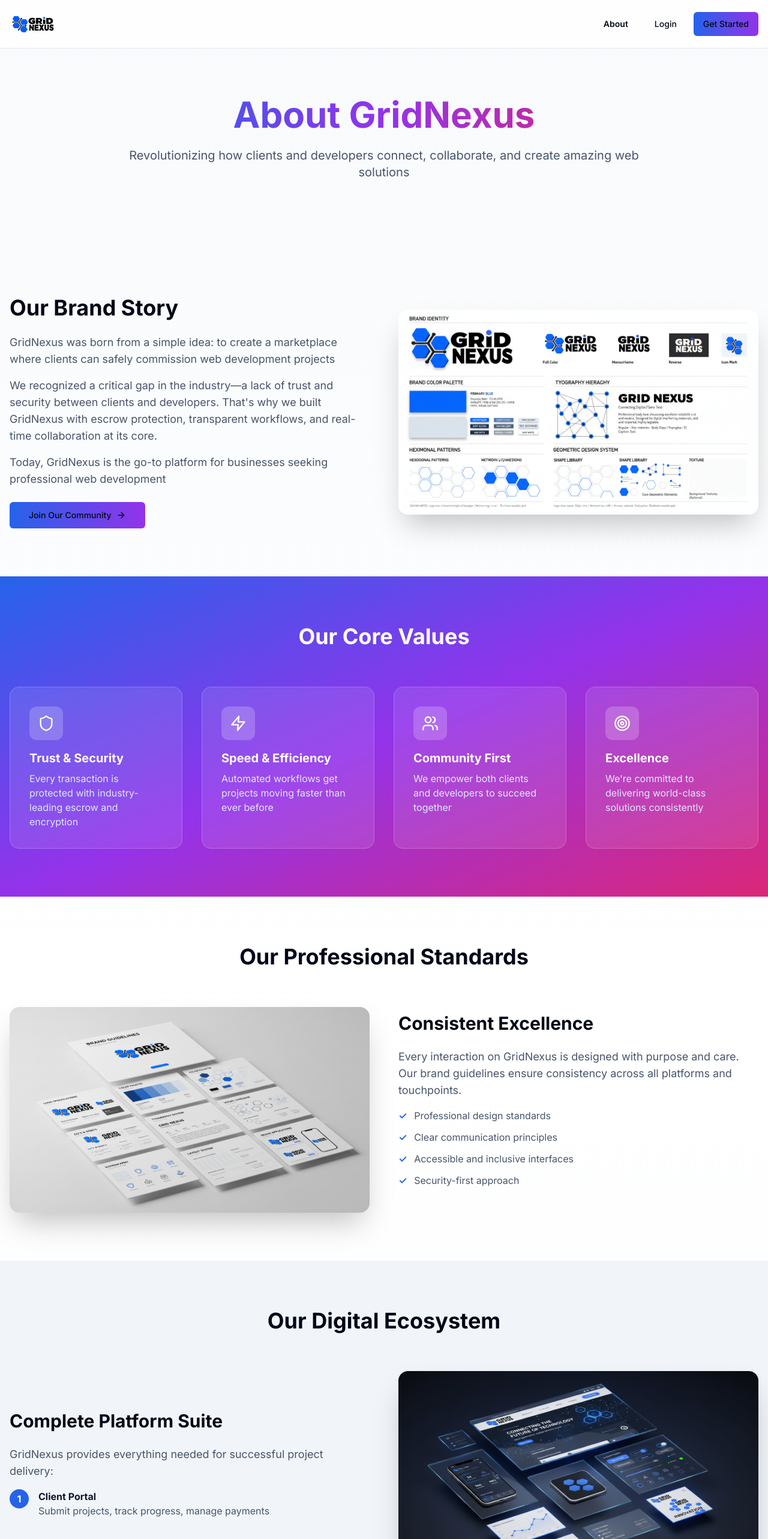
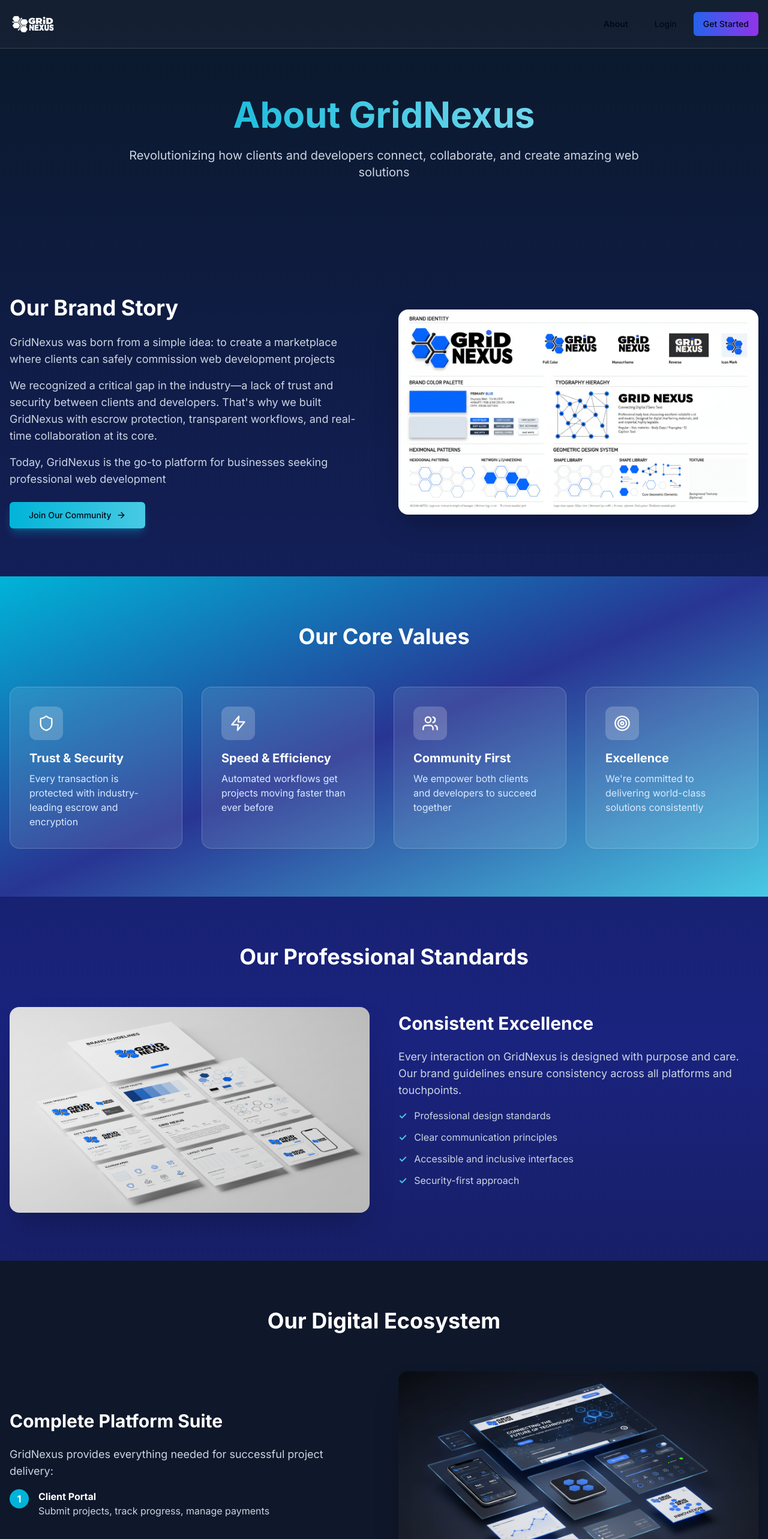
Before and after one commit to Apetorku/Grid, a Next.js app: page /about in a window 1280 px wide. Shown: the top 2566 px of the page at 60% size. Built offline with nearby package versions, Linux system fonts and the light colour scheme.

Commit message:
redesign the about page and added the back button

```diff
--- a/app/about/page.tsx
+++ b/app/about/page.tsx
@@ -7,9 +7,9 @@
 
 export default function AboutPage() {
   return (
-    <div className="min-h-screen bg-gradient-to-b from-slate-50 via-white to-slate-50">
+    <div className="min-h-screen bg-gradient-to-b from-navy-950 via-navy-900 to-slate-bg">
       {/* Header */}
-      <header className="border-b bg-white/80 backdrop-blur-md sticky top-0 z-50">
+      <header className="border-b border-slate-border bg-slate-panel/50 backdrop-blur-md sticky top-0 z-50">
         <div className="container mx-auto px-4 py-4">
           <nav className="flex items-center justify-between">
             <Link
@@ -21,7 +21,7 @@
                 alt="GridNexus Logo"
                 width={180}
                 height={50}
-                className="h-12 w-auto"
+                className="h-12 w-auto brightness-0 invert"
                 priority
               />
             </Link>
@@ -47,10 +47,10 @@
       {/* Hero Section */}
       <section className="container mx-auto px-4 py-20">
         <div className="max-w-4xl mx-auto text-center">
-          <h1 className="text-5xl md:text-6xl font-bold mb-6 bg-gradient-to-r from-blue-600 via-purple-600 to-pink-600 bg-clip-text text-transparent">
+          <h1 className="text-5xl md:text-6xl font-bold mb-6 bg-gradient-to-r from-electric-blue via-electric-cyan to-electric-light bg-clip-text text-transparent">
             About GridNexus
           </h1>
-          <p className="text-xl text-slate-600 mb-8">
+          <p className="text-xl text-slate-300 mb-8">
             Revolutionizing how clients and developers connect, collaborate, and
             create amazing web solutions
           </p>
@@ -61,25 +61,25 @@
       <section className="container mx-auto px-4 py-20">
         <div className="grid lg:grid-cols-2 gap-12 items-center">
           <div>
-            <h2 className="text-4xl font-bold mb-6">Our Brand Story</h2>
-            <p className="text-lg text-slate-600 mb-4">
+            <h2 className="text-4xl font-bold mb-6 text-white">Our Brand Story</h2>
+            <p className="text-lg text-slate-300 mb-4">
               GridNexus was born from a simple idea: to create a marketplace
               where clients can safely commission web development projects
             </p>
-            <p className="text-lg text-slate-600 mb-4">
+            <p className="text-lg text-slate-300 mb-4">
               We recognized a critical gap in the industry—a lack of trust and
               security between clients and developers. That&apos;s why we built
               GridNexus with escrow protection, transparent workflows, and
               real-time collaboration at its core.
             </p>
-            <p className="text-lg text-slate-600 mb-6">
+            <p className="text-lg text-slate-300 mb-6">
               Today, GridNexus is the go-to platform for businesses seeking
               professional web development
             </p>
             <Link href="/signup">
               <Button
                 size="lg"
-                className="bg-gradient-to-r from-blue-600 to-purple-600 hover:from-blue-700 hover:to-purple-700"
+                className="bg-gradient-to-r from-electric-blue to-electric-cyan hover:from-electric-blue/90 hover:to-electric-cyan/90 shadow-lg shadow-electric-blue/30"
               >
                 Join Our Community
                 <ArrowRight className="ml-2 h-4 w-4" />
@@ -99,7 +99,7 @@
       </section>
 
       {/* Core Values Section */}
-      <section className="bg-gradient-to-br from-blue-600 via-purple-600 to-pink-600 py-20">
+      <section className="bg-gradient-to-br from-electric-blue via-navy-800 to-electric-cyan py-20">
         <div className="container mx-auto px-4">
           <h2 className="text-4xl font-bold text-white text-center mb-16">
             Our Core Values
@@ -158,7 +158,7 @@
 
       {/* Brand Guidelines Section */}
       <section className="container mx-auto px-4 py-20">
-        <h2 className="text-4xl font-bold text-center mb-16">
+        <h2 className="text-4xl font-bold text-center mb-16 text-white">
           Our Professional Standards
         </h2>
         <div className="grid lg:grid-cols-2 gap-12 items-center">
@@ -172,34 +172,34 @@
             />
           </div>
           <div>
-            <h3 className="text-3xl font-bold mb-6">Consistent Excellence</h3>
-            <p className="text-lg text-slate-600 mb-4">
+            <h3 className="text-3xl font-bold mb-6 text-white">Consistent Excellence</h3>
+            <p className="text-lg text-slate-300 mb-4">
               Every interaction on GridNexus is designed with purpose and care.
               Our brand guidelines ensure consistency across all platforms and
               touchpoints.
             </p>
             <ul className="space-y-3 mb-8">
               <li className="flex gap-3">
-                <span className="text-blue-600 font-bold">✓</span>
-                <span className="text-slate-600">
+                <span className="text-electric-cyan font-bold">✓</span>
+                <span className="text-slate-300">
                   Professional design standards
                 </span>
               </li>
               <li className="flex gap-3">
-                <span className="text-blue-600 font-bold">✓</span>
-                <span className="text-slate-600">
+                <span className="text-electric-cyan font-bold">✓</span>
+                <span className="text-slate-300">
                   Clear communication principles
                 </span>
               </li>
               <li className="flex gap-3">
-                <span className="text-blue-600 font-bold">✓</span>
-                <span className="text-slate-600">
+                <span className="text-electric-cyan font-bold">✓</span>
+                <span className="text-slate-300">
                   Accessible and inclusive interfaces
                 </span>
               </li>
               <li className="flex gap-3">
-                <span className="text-blue-600 font-bold">✓</span>
-                <span className="text-slate-600">Security-first approach</span>
+                <span className="text-electric-cyan font-bold">✓</span>
+                <span className="text-slate-300">Security-first approach</span>
               </li>
             </ul>
           </div>
@@ -207,28 +207,28 @@
       </section>
 
       {/* Digital Ecosystem Section */}
-      <section className="bg-slate-100 py-20">
+      <section className="bg-slate-900 py-20">
         <div className="container mx-auto px-4">
-          <h2 className="text-4xl font-bold text-center mb-16">
+          <h2 className="text-4xl font-bold text-center mb-16 text-white">
             Our Digital Ecosystem
           </h2>
           <div className="grid lg:grid-cols-2 gap-12 items-center">
             <div>
-              <h3 className="text-3xl font-bold mb-6">
+              <h3 className="text-3xl font-bold mb-6 text-white">
                 Complete Platform Suite
               </h3>
-              <p className="text-lg text-slate-600 mb-4">
+              <p className="text-lg text-slate-300 mb-4">
                 GridNexus provides everything needed for successful project
                 delivery:
               </p>
               <ul className="space-y-4 mb-8">
                 <li className="flex gap-4">
-                  <div className="h-8 w-8 rounded-full bg-blue-600 text-white flex items-center justify-center flex-shrink-0 font-bold">
+                  <div className="h-8 w-8 rounded-full bg-electric-blue text-white flex items-center justify-center flex-shrink-0 font-bold">
                     1
                   </div>
                   <div>
-                    <h4 className="font-bold text-slate-900">Client Portal</h4>
-                    <p className="text-slate-600">
+                    <h4 className="font-bold text-white">Client Portal</h4>
+                    <p className="text-slate-300">
                       Submit projects, track progress, manage payments
                     </p>
                   </div>
@@ -250,7 +250,7 @@
 
       {/* CTA Section */}
       <section className="relative overflow-hidden py-24">
-        <div className="absolute inset-0 bg-gradient-to-br from-blue-600 via-purple-600 to-pink-600"></div>
+        <div className="absolute inset-0 bg-gradient-to-br from-electric-blue via-navy-800 to-electric-cyan"></div>
         <div className="absolute inset-0 bg-black/20"></div>
         <div className="relative container mx-auto px-4 text-center">
           <h2 className="text-4xl md:text-5xl font-bold mb-6 text-white">
@@ -264,7 +264,7 @@
             <Link href="/signup">
               <Button
                 size="lg"
-                className="bg-white text-blue-600 hover:bg-blue-50 text-lg px-10 py-6 h-auto font-semibold"
+                className="bg-white text-electric-blue hover:bg-blue-50 text-lg px-10 py-6 h-auto font-semibold"
               >
                 Get Started Now
               </Button>
@@ -273,7 +273,7 @@
               <Button
                 size="lg"
                 variant="outline"
-                className="border-2 border-white text-blue hover:bg-white/10 text-lg px-10 py-6 h-auto font-semibold"
+                className="border-2 border-white text-white hover:bg-white/10 text-lg px-10 py-6 h-auto font-semibold"
               >
                 Back to Home
               </Button>
--- a/app/admin/layout.tsx
+++ b/app/admin/layout.tsx
@@ -74,7 +74,7 @@
             alt="GridNexus Logo"
             width={40}
             height={40}
-            className="object-contain"
+            className="object-contain brightness-0 invert"
           />
           <h2 className="text-2xl font-bold bg-gradient-to-r from-electric-blue to-electric-cyan bg-clip-text text-transparent">
             GridNexus Admin
@@ -137,7 +137,7 @@
                   alt="GridNexus Logo"
                   width={40}
                   height={40}
-                  className="object-contain"
+                  className="object-contain brightness-0 invert"
                 />
                 <h2 className="text-xl font-bold bg-gradient-to-r from-electric-blue to-electric-cyan bg-clip-text text-transparent">
                   Admin
--- a/app/client/layout.tsx
+++ b/app/client/layout.tsx
@@ -107,7 +107,7 @@
                 alt="GridNexus Logo"
                 width={40}
                 height={40}
-                className="w-10 h-auto object-contain"
+                className="w-10 h-auto object-contain brightness-0 invert"
               />
               <span className="text-xl font-bold bg-gradient-to-r from-electric-blue via-electric-cyan to-electric-light bg-clip-text text-transparent">
                 GridNexus
@@ -153,7 +153,7 @@
                   alt="GridNexus Logo"
                   width={32}
                   height={32}
-                  className="object-contain"
+                  className="object-contain brightness-0 invert"
                 />
                 <h2 className="text-lg font-bold bg-gradient-to-r from-electric-blue to-electric-cyan bg-clip-text text-transparent">
                   Menu
--- a/app/developer/layout.tsx
+++ b/app/developer/layout.tsx
@@ -100,7 +100,7 @@
                 alt="GridNexus Logo"
                 width={40}
                 height={40}
-                className="w-10 h-auto object-contain"
+                className="w-10 h-auto object-contain brightness-0 invert"
               />
               <span className="text-xl font-bold bg-gradient-to-r from-electric-blue to-electric-cyan bg-clip-text text-transparent">
                 GridNexus <span className="text-sm text-white/70">Dev</span>
--- a/app/page.tsx
+++ b/app/page.tsx
@@ -62,7 +62,7 @@
                 alt="GridNexus Logo"
                 width={180}
                 height={50}
-                className="h-12 w-auto"
+                className="h-12 w-auto brightness-0 invert"
                 priority
               />
             </Link>
```
Also changed, not shown: app/login/page.tsx (+14 -0 lines), app/signup/page.tsx (+14 -0 lines).
